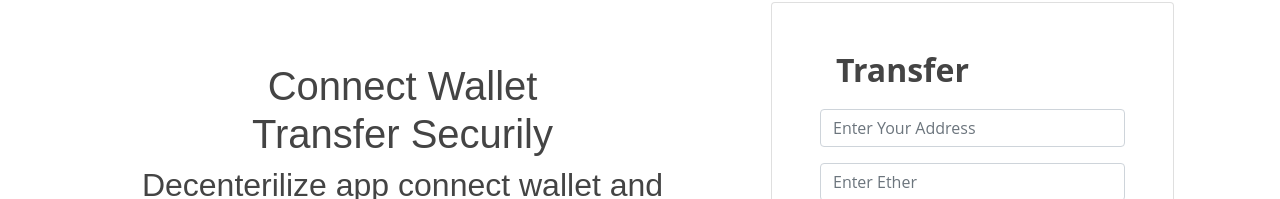
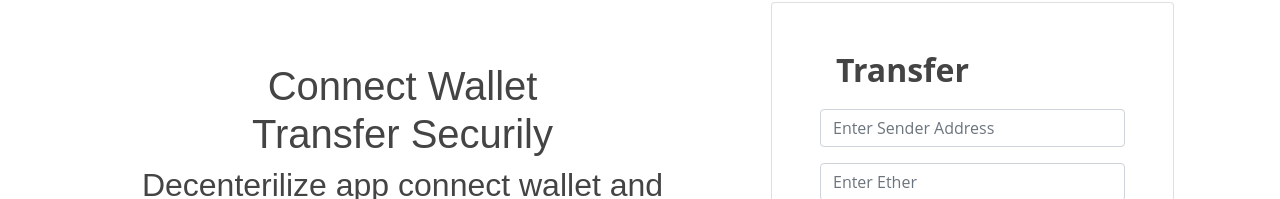
Before and after one commit to Sufyan-Ahmed-Dev/Blockchain-Full-Stack-App, a React (Create React App) app in the folder client/my-app/: page / in a window 1280 px wide. Shown: the part 94-293 px from the top of the page. Built offline with nearby package versions, Linux system fonts and the light colour scheme.

Commit message:
changes in input field

```diff
--- a/client/my-app/src/components/Welcome.js
+++ b/client/my-app/src/components/Welcome.js
@@ -40,7 +40,7 @@ function Welcome() {
                                                         {/* <h5 className="fw-normal mb-3 pb-3">Sign into your account</h5> */}
 
                                                         <div className="form-outline mb-3">
-                                                            <input type="text" id="form2Example17" className="form-control" placeholder='Enter Your Address' />
+                                                            <input type="text" id="form2Example17" className="form-control" placeholder='Enter Sender Address' />
                                                             {/* <label className="form-label" Htmlfor="form2Example17">Account Address</label> */}
                                                         </div>
 
```
